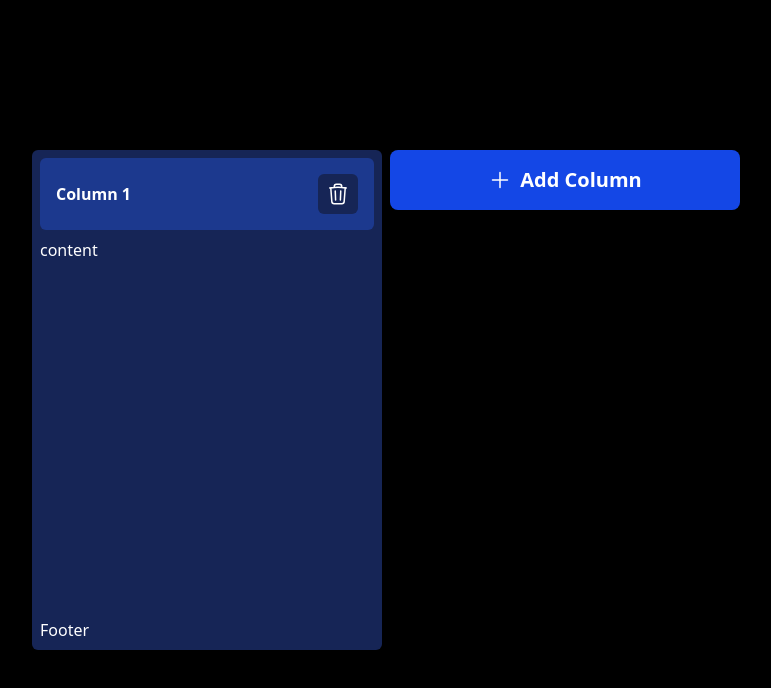
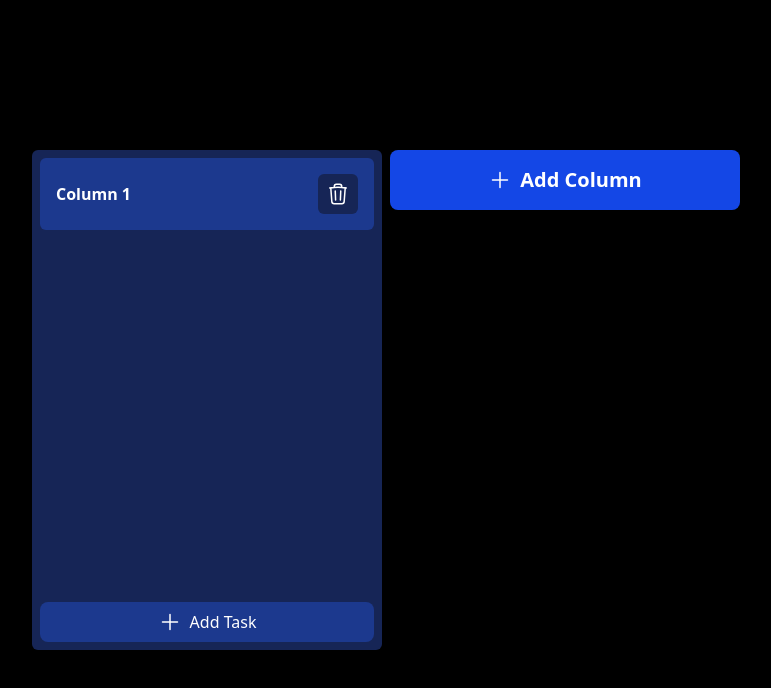
Before and after one commit to leomullerluiz/kanban, a React (Vite) app: page / in a window 1280 px wide. Both pictures are taken after a click on the button "Add Column". Shown: the top 688 px of the page, without its empty margins (254-1025 px from the left). Built offline with nearby package versions, Linux system fonts and the light colour scheme.

Commit message:
feat: add task

```diff
--- a/src/components/ColumnContainer.tsx
+++ b/src/components/ColumnContainer.tsx
@@ -1,18 +1,22 @@
 import { useSortable } from "@dnd-kit/sortable";
 import Delete from "../icons/Delete";
-import { Column, Id } from "../types";
+import { Column, Id, Task } from "../types";
 import { CSS } from "@dnd-kit/utilities";
 import { useState } from "react";
+import Plus from "../icons/Plus";
+import TaskCard from "./TaskCard";
 
 interface Props {
     column: Column;
     deleteColumn: (id: Id) => void;
     updateColumn: (id: Id, title: string) => void;
+    createNewTask: (columnId: Id) => void;
+    tasks: Task[];
 }
 
 function ColumnContainer(props: Props) {
 
-    const { column, deleteColumn, updateColumn } = props;
+    const { column, deleteColumn, updateColumn, createNewTask, tasks } = props;
 
     const [editMode, setEditMode] = useState(false);
 
@@ -77,9 +81,23 @@ function ColumnContainer(props: Props) {
                 </button>
             </div>
             <div className="flex flex-grow">
-                content
+                {tasks.length > 0 &&
+                    <div className="flex flex-col w-full gap-2">
+                        {tasks.map((task) => (
+                            <TaskCard key={task.id} task={task} />
+                        ))}
+                    </div>
+                }
             </div>
-            <div>Footer</div>
+            <div>
+                <button
+                    onClick={() => createNewTask(column.id)}
+                    className="w-full cursor-pointer rounded-lg bg-blue-900 text-white text-base flex gap-2 items-center justify-center py-2 hover:bg-blue-800"
+                >
+                    <Plus />
+                    Add Task
+                </button>
+            </div>
         </div>
     )
 }
--- a/src/components/KanbanBoard.tsx
+++ b/src/components/KanbanBoard.tsx
@@ -1,6 +1,6 @@
 import { useMemo, useState } from "react"
 import Plus from "../icons/Plus"
-import { Column, Id } from "../types"
+import { Column, Id, Task } from "../types"
 import ColumnContainer from "./ColumnContainer";
 import { DndContext, DragEndEvent, DragOverlay, DragStartEvent, PointerSensor, useSensor, useSensors } from "@dnd-kit/core";
 import { arrayMove, SortableContext } from "@dnd-kit/sortable";
@@ -8,9 +8,20 @@ import { createPortal } from "react-dom";
 
 function KanbanBoard() {
     const [columns, setColumns] = useState<Column[]>([]);
-    const columnsId = useMemo(() => columns.map((column) => column.id), [columns])
+    const columnsId = useMemo(() => columns.map((column) => column.id), [columns]);
+    const [tasks, setTasks] = useState<Task[]>([]);
 
     const [activeColumn, setActiveColumn] = useState<Column | null>(null);
+
+    const createNewTask = (columnId: Id) => {
+        const newTask: Task = {
+            id: generateId(),
+            columnId,
+            content: `Task ${tasks.length + 1}`
+        }
+        setTasks([...tasks, newTask]);
+    }
+
 
     const sensors = useSensors(useSensor(PointerSensor, {
         activationConstraint: {
@@ -81,6 +92,8 @@ function KanbanBoard() {
                                     column={column}
                                     deleteColumn={deleteColumn}
                                     updateColumn={updateColumn}
+                                    createNewTask={createNewTask}
+                                    tasks={tasks.filter((task) => task.columnId === column.id)}
                                 />
                             ))}
                         </SortableContext>
@@ -92,6 +105,8 @@ function KanbanBoard() {
                                 column={activeColumn}
                                 deleteColumn={deleteColumn}
                                 updateColumn={updateColumn}
+                                createNewTask={createNewTask}
+                                tasks={tasks.filter((task) => task.columnId === activeColumn.id)}
                             />
                         )}
                     </DragOverlay>, document.body)}
--- /dev/null
+++ b/src/components/TaskCard.tsx
@@ -0,0 +1,16 @@
+import { Task } from "../types";
+
+interface Props {
+    task: Task;
+}
+function TaskCard(props: Props) {
+    const { task } = props;
+    return (
+        <div
+            className="flex bg-blue-600 w-full rounded-md p-2 gap-2 items-center">
+            <p className="text-white">{task.content}</p>
+        </div>
+    )
+}
+
+export default TaskCard
--- a/src/types.ts
+++ b/src/types.ts
@@ -4,3 +4,9 @@ export type Column = {
     id: Id
     title: string
 }
+
+export type Task = {
+    id: Id
+    columnId: Id
+    content: string
+}
```
